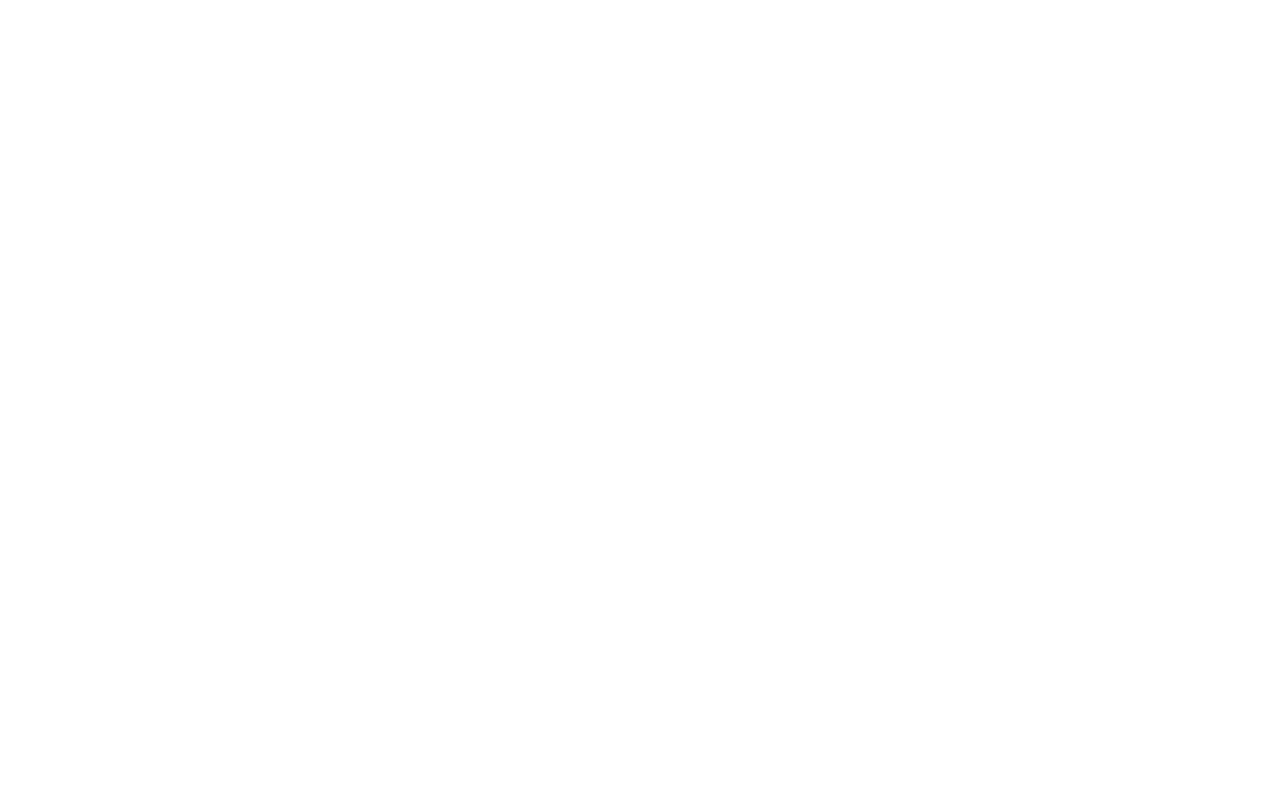
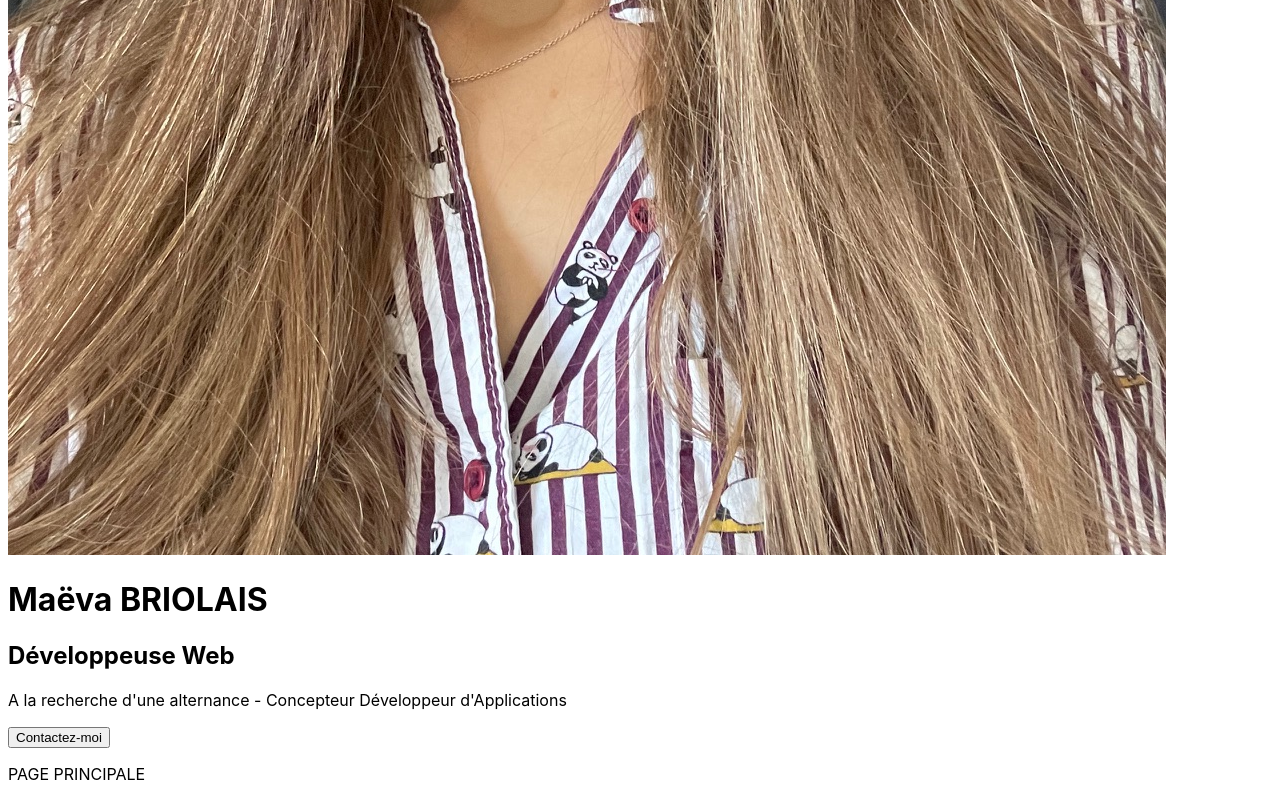
Before and after one commit to MaevaBriolais/React_Portfolio, a React (Vite) app in the folder my-react-app/: page / in a window 1280 px wide. Shown: the part 997-1797 px from the top of the page. Before the commit the page ends 800 px from the top, so only its background shows below. Built offline with nearby package versions, Linux system fonts and the light colour scheme.

Commit message:
Ajout des composants,pages videset début du composant header

```diff
--- a/my-react-app/src/App.jsx
+++ b/my-react-app/src/App.jsx
@@ -1,12 +1,13 @@
-import './App.css'
+import "./App.css";
+import Header from "./components/Header";
 
 function App() {
-
   return (
     <>
-      <p> TEST</p>
+      <Header />
+      <p> PAGE PRINCIPALE </p>
     </>
-  )
+  );
 }
 
-export default App
+export default App;
--- /dev/null
+++ b/my-react-app/src/components/Header.jsx
@@ -0,0 +1,21 @@
+import Avatar from "../assets/Avatar.jpg";
+
+function Header() {
+  return (
+    <header>
+      <div className="left">
+        <img src={Avatar} alt="User profil" />
+        <div className="userProfil">
+          <h1>Maëva BRIOLAIS</h1>
+          <h2>Développeuse Web</h2>
+          <p> A la recherche d'une alternance - Concepteur Développeur d'Applications </p>
+        </div>
+      </div>
+
+      <div className="right">
+        <button className="contact-moi">Contactez-moi</button>
+      </div>
+    </header>
+  );
+}
+export default Header;
```
Also changed, not shown: my-react-app/src/assets/Avatar.jpg (added), my-react-app/src/components/Navbar.jsx (added), my-react-app/src/components/Presentation.jsx (added), my-react-app/src/pages/ContactPage.jsx (added).
